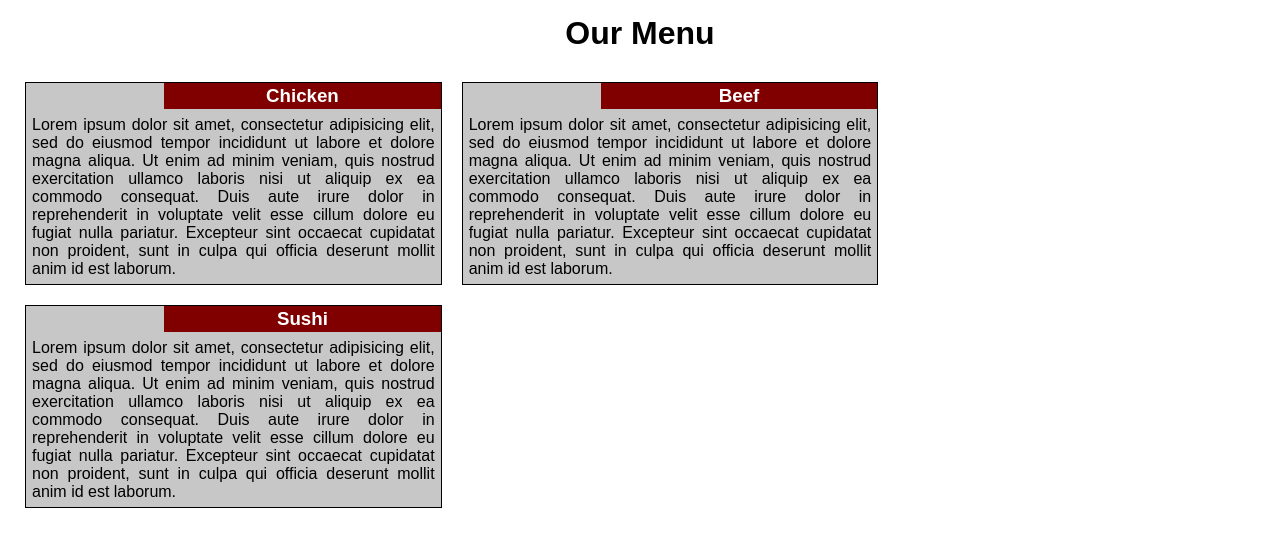
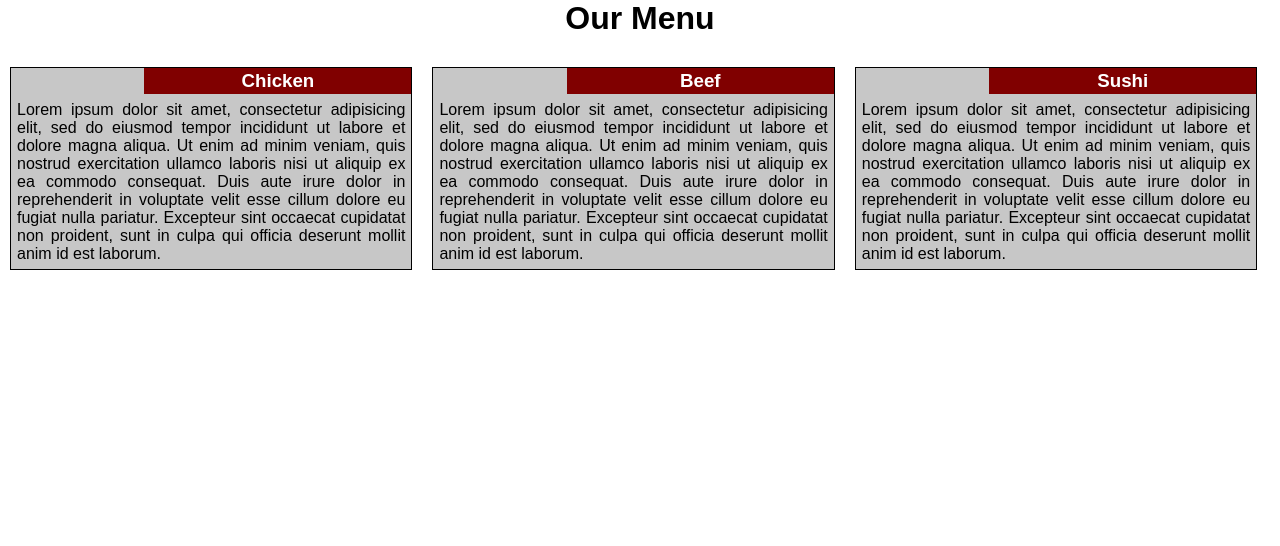
Before and after one commit to ashaydev/coursera-webd, a plain HTML site: page module2/index.html in a window 1280 px wide. Drawn offline with Linux system fonts and the light colour scheme.

Commit message:
made the desktop version of page as per requirements

```diff
--- a/module2/css/style.css
+++ b/module2/css/style.css
@@ -7,15 +7,16 @@ body {
 	font-family: Arial, Helvetica, sans-serif;
 }
 .container{
-	margin: 15px;
+	width: 100%;
 }
 h1 {
 	text-align: center;
 	margin-bottom: 20px;
 }
+
 .block {
-  width: 33.33%;
-  float: left;
+  margin-right: auto;
+  margin-left: auto;
   background: #c7c7c7;
   border: #000000 solid 1px;
   margin: 10px;
@@ -37,3 +38,10 @@ h1 {
 	margin-top: 30px;
 	text-align: justify;
 }
+
+@media (min-width: 992px) {
+	.resp-box {
+		width: 33%;
+		float: left;
+	}
+}
--- a/module2/index.html
+++ b/module2/index.html
@@ -7,18 +7,24 @@
 <body>
 	<div class="container">
 		<h1>Our Menu</h1>
+		<div class="resp-box">
 			<div class="block">
 				<div class="box-heading"><h3>Chicken</h3></div>
 				<p>Lorem ipsum dolor sit amet, consectetur adipisicing elit, sed do eiusmod tempor incididunt ut labore et dolore magna aliqua. Ut enim ad minim veniam, quis nostrud exercitation ullamco laboris nisi ut aliquip ex ea commodo consequat. Duis aute irure dolor in reprehenderit in voluptate velit esse cillum dolore eu fugiat nulla pariatur. Excepteur sint occaecat cupidatat non proident, sunt in culpa qui officia deserunt mollit anim id est laborum.</p>
 			</div>
+		</div>
+		<div class="resp-box">
 			<div class="block">
 				<div class="box-heading"><h3>Beef</h3></div>
 				<p>Lorem ipsum dolor sit amet, consectetur adipisicing elit, sed do eiusmod tempor incididunt ut labore et dolore magna aliqua. Ut enim ad minim veniam, quis nostrud exercitation ullamco laboris nisi ut aliquip ex ea commodo consequat. Duis aute irure dolor in reprehenderit in voluptate velit esse cillum dolore eu fugiat nulla pariatur. Excepteur sint occaecat cupidatat non proident, sunt in culpa qui officia deserunt mollit anim id est laborum.</p>
 			</div>
+		</div>
+		<div class="resp-box">
 			<div class="block">
 				<div class="box-heading"><h3>Sushi</h3></div>
 				<p>Lorem ipsum dolor sit amet, consectetur adipisicing elit, sed do eiusmod tempor incididunt ut labore et dolore magna aliqua. Ut enim ad minim veniam, quis nostrud exercitation ullamco laboris nisi ut aliquip ex ea commodo consequat. Duis aute irure dolor in reprehenderit in voluptate velit esse cillum dolore eu fugiat nulla pariatur. Excepteur sint occaecat cupidatat non proident, sunt in culpa qui officia deserunt mollit anim id est laborum.</p>
 			</div>
 		</div>
+	</div>
 </body>
 </html>
```
Also changed, not shown: 1 other file. Lines whose indentation alone changed are shown as unchanged.
